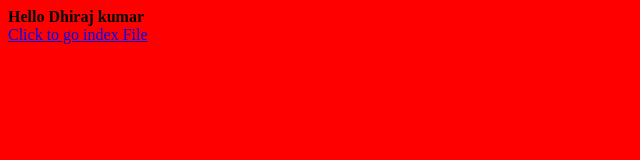
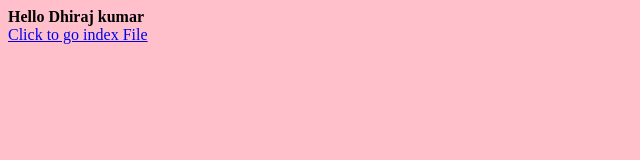
Before and after one commit to Dhirajkumarnikam/dhiraj, a plain HTML site: page hello.html in a window 1280 px wide. Shown: the whole page, without its empty margins (0-640 px from the left). Drawn offline with Linux system fonts and the light colour scheme.

Commit message:
updated background color
background color changed from red to pink

```diff
--- a/hello.html
+++ b/hello.html
@@ -2,7 +2,7 @@
   <head>
     <title>CSE1</title>
   </head>
-  <body style="background-color:red;">
+  <body style="background-color:pink;">
     <b>Hello Dhiraj kumar</b>
     <br>
     <a href="index.html">Click to go index File</a>
```
